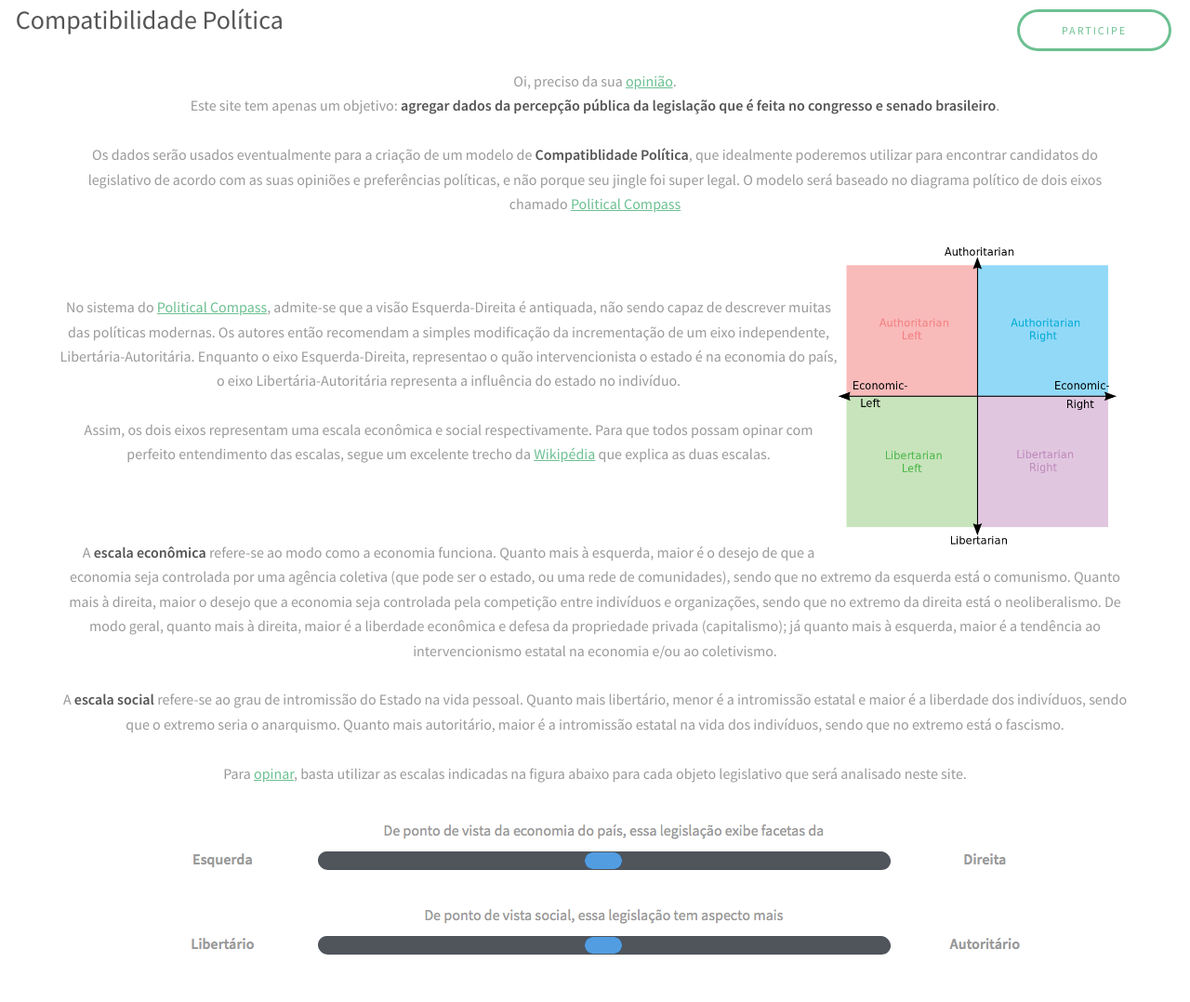
After one commit to JVUnderground/compatibilitica, a Django app: page / in a window 1280 px wide. The commit adds this page. Shown: the whole page at 93% size. Run offline with Django 3.2, Linux system fonts and the light colour scheme; data comes from the database, SQL or seed files in the repository; both versions use the stored data as it was after the commit.

Commit message:
changes mostly in making the front page

```diff
--- a/compatibilitica/settings.py
+++ b/compatibilitica/settings.py
@@ -24,7 +24,7 @@ DEBUG = True
 
 TEMPLATE_DEBUG = True
 
-ALLOWED_HOSTS = []
+ALLOWED_HOSTS = ['localhost', '127.0.0.1', 'shrouded-sea-77847.herokuapp.com']
 
 
 # Application definition
--- a/compatibilitica/urls.py
+++ b/compatibilitica/urls.py
@@ -1,6 +1,6 @@
 from django.conf.urls import patterns, include, url
 from django.contrib import admin
-from poll.views import QuestionPage
+from poll.views import FrontPage, QuestionPage
 
 urlpatterns = patterns('',
     # Examples:
@@ -8,6 +8,8 @@ urlpatterns = patterns('',
     # url(r'^blog/', include('blog.urls')),
 
     url(r'^admin/', include(admin.site.urls)),
+    url(r'^$', FrontPage.as_view()),
     url(r'^vote(/)?$', QuestionPage.as_view()),
     url(r'^vote/(?P<question>\d+)(/)?$', QuestionPage.as_view()),
+    url(r'^\w+', FrontPage.as_view()),
 )
--- a/poll/static/poll/main.css
+++ b/poll/static/poll/main.css
@@ -9,9 +9,8 @@
 */
 
 /* Reset */
-	#parent { display: table; }
-	#child { display: table-cell; vertical-align: middle; }
-	.outer { width: 100%; text-align: center;}
+	.topright { position: absolute; top: 10px; right: 20px; }
+	.outer { width: 100%; text-align: center; }
 	.inner { display: inline-block; overflow: hidden; }
 	.column-left{ float: left; width: 20%; margin-top:5px; font-weight: bold; }
 	.column-right{ float: right; width: 20%; margin-top:5px; font-weight: bold; }
--- /dev/null
+++ b/poll/templates/base.html
@@ -0,0 +1,14 @@
+<html>
+    <head>
+        {% load static %}
+        <link rel="stylesheet" type="text/css" href="{% static "poll/main.css" %}">
+        {% block includes %}{% endblock %}
+        <title>{% block title %}{% endblock %}</title>
+    </head>
+    <body>
+        <div id="content">
+            <h3><a href="/">&nbsp&nbsp&nbspCompatibilidade Política</a></h3>
+            {% block content %}{% endblock %}
+        </div>
+    </body>
+</html>
--- /dev/null
+++ b/poll/templates/index.html
@@ -0,0 +1,48 @@
+{% extends "base.html" %}
+{% block title %} Compatibilidade Política {% endblock %}
+{% block content %}
+<form action="/vote/" method="get">
+    <input type="submit" class="topright" value="Participe" />
+</form>
+{% load static %}
+<div class="outer">
+    <div class="inner">
+        <p>
+            Oi, preciso da sua <a href="/vote">opinião</a>.<br>
+
+            Este site tem apenas um objetivo:
+            <b>agregar dados da percepção pública da legislação que é feita no congresso
+            e senado brasileiro</b>.<br><br>
+
+            Os dados serão usados eventualmente para a criação de um modelo de <b>Compatiblidade
+            Política</b>, que idealmente poderemos utilizar para encontrar candidatos do legislativo
+            de acordo com as suas opiniões e preferências políticas, e não porque seu jingle foi
+            super legal. O modelo será baseado no diagrama político de dois eixos chamado
+            <a href="https://www.politicalcompass.org" target="_blank">Political Compass</a>
+            <br>
+            <div>
+                <img style="float: right; margin: 0px 15px 15px 0px;" src="{% static "poll/Political_chart.png" %}" width="300">
+                 <br><br>
+                No sistema do <a href="https://www.politicalcompass.org" target="_blank">Political Compass</a>, admite-se
+                que a visão Esquerda-Direita é antiquada, não sendo capaz de descrever muitas das políticas modernas.
+                Os autores então recomendam a simples modificação da incrementação de um eixo independente, Libertária-Autoritária.
+                Enquanto o eixo Esquerda-Direita, representao o quão intervencionista o estado é na economia do país, o eixo
+                Libertária-Autoritária representa a influência do estado no indivíduo.<br><br>
+
+                Assim, os dois eixos representam uma escala econômica e social respectivamente. Para que todos possam opinar
+                com perfeito entendimento das escalas, segue um excelente trecho da <a href="https://pt.wikipedia.org/wiki/Political_Compass" target="_blank">Wikipédia</a> que
+                explica as duas escalas.<br><br><br><br>
+
+            </div>
+            A <b>escala econômica</b> refere-se ao modo como a economia funciona. Quanto mais à esquerda, maior é o desejo de que a economia seja controlada por uma agência coletiva (que pode ser o estado, ou uma rede de comunidades), sendo que no extremo da esquerda está o comunismo. Quanto mais à direita, maior o desejo que a economia seja controlada pela competição entre indivíduos e organizações, sendo que no extremo da direita está o neoliberalismo. De modo geral, quanto mais à direita, maior é a liberdade econômica e defesa da propriedade privada (capitalismo); já quanto mais à esquerda, maior é a tendência ao intervencionismo estatal na economia e/ou ao coletivismo.<br><br>
+
+            A <b>escala social</b> refere-se ao grau de intromissão do Estado na vida pessoal. Quanto mais libertário, menor é a intromissão estatal e maior é a liberdade dos indivíduos, sendo que o extremo seria o anarquismo. Quanto mais autoritário, maior é a intromissão estatal na vida dos indivíduos, sendo que no extremo está o fascismo.<br><br>
+
+            Para <a href="/vote">opinar</a>, basta utilizar as escalas indicadas na figura abaixo para cada objeto legislativo
+            que será analisado neste site.<br><br>
+            <img src="{% static "poll/vote.png" %}">
+        </p>
+    </div>
+</div>
+
+{% endblock %}
--- a/poll/views.py
+++ b/poll/views.py
@@ -1,8 +1,17 @@
 from django.views.generic.edit import FormView
+from django.views.generic.base import TemplateView
 from .models import Question
 from .forms import AnswerForm
 from django.http import HttpResponseRedirect
-# Create your views here.
+
+class FrontPage(TemplateView):
+    template_name = "index.html"
+
+    def get_context_data(self, **kwargs):
+        context = super(FrontPage, self).get_context_data(**kwargs)
+        count = Question.objects.all().count()
+        context['qcount'] = count
+        return context
 
 class QuestionPage(FormView):
     template_name = "poll.html"
@@ -20,8 +29,12 @@ class QuestionPage(FormView):
             question = Question.objects.get(pk=questionid)
         except Question.DoesNotExist:
             question = Question.objects.get(pk=1)
+            questionid = 1
             pass
 
+        count = Question.objects.all().count()
+
+        context['qcount'] = count
         context['question'] = question
         context['qnext'] = questionid + 1
         return context
```
Also changed, not shown: poll/templates/poll.html (+8 -13 lines), db.sqlite3, poll/static/poll/Political_chart.png (added), poll/static/poll/vote.png (added), 5 other files.
